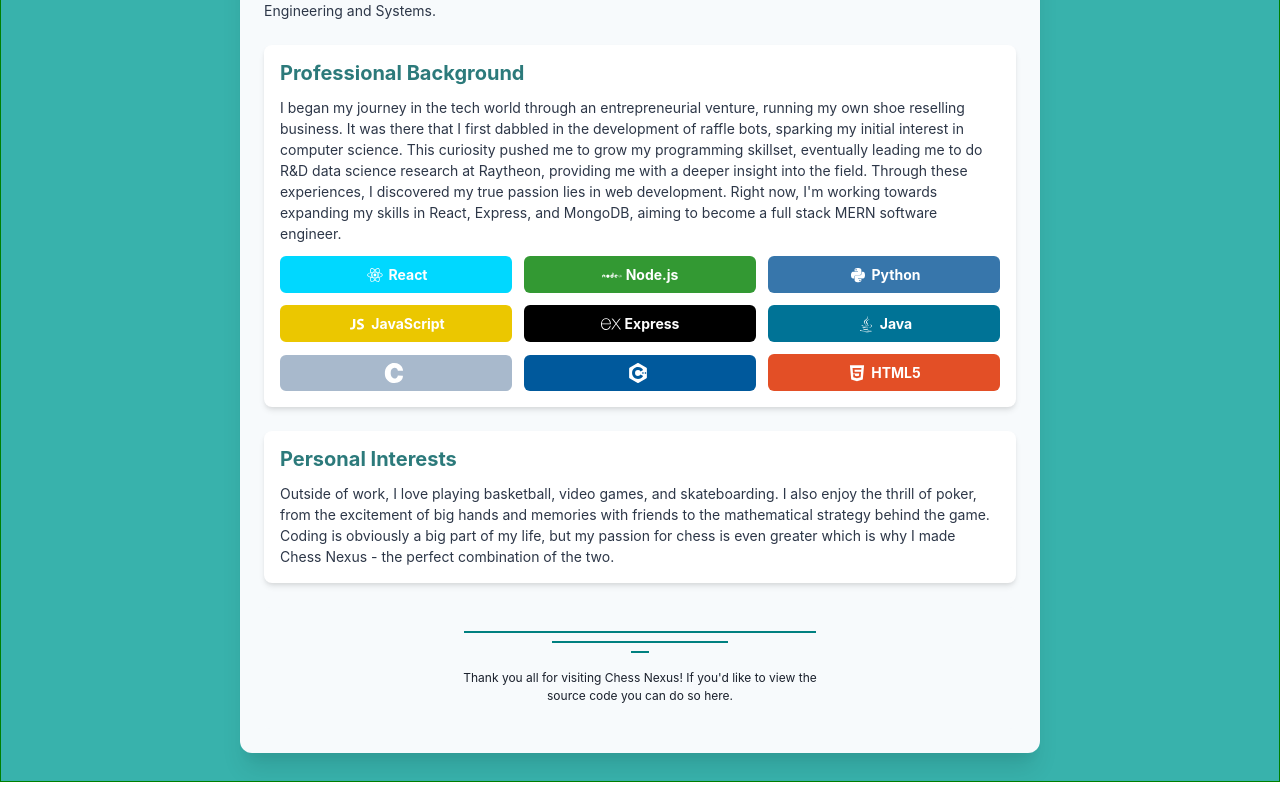
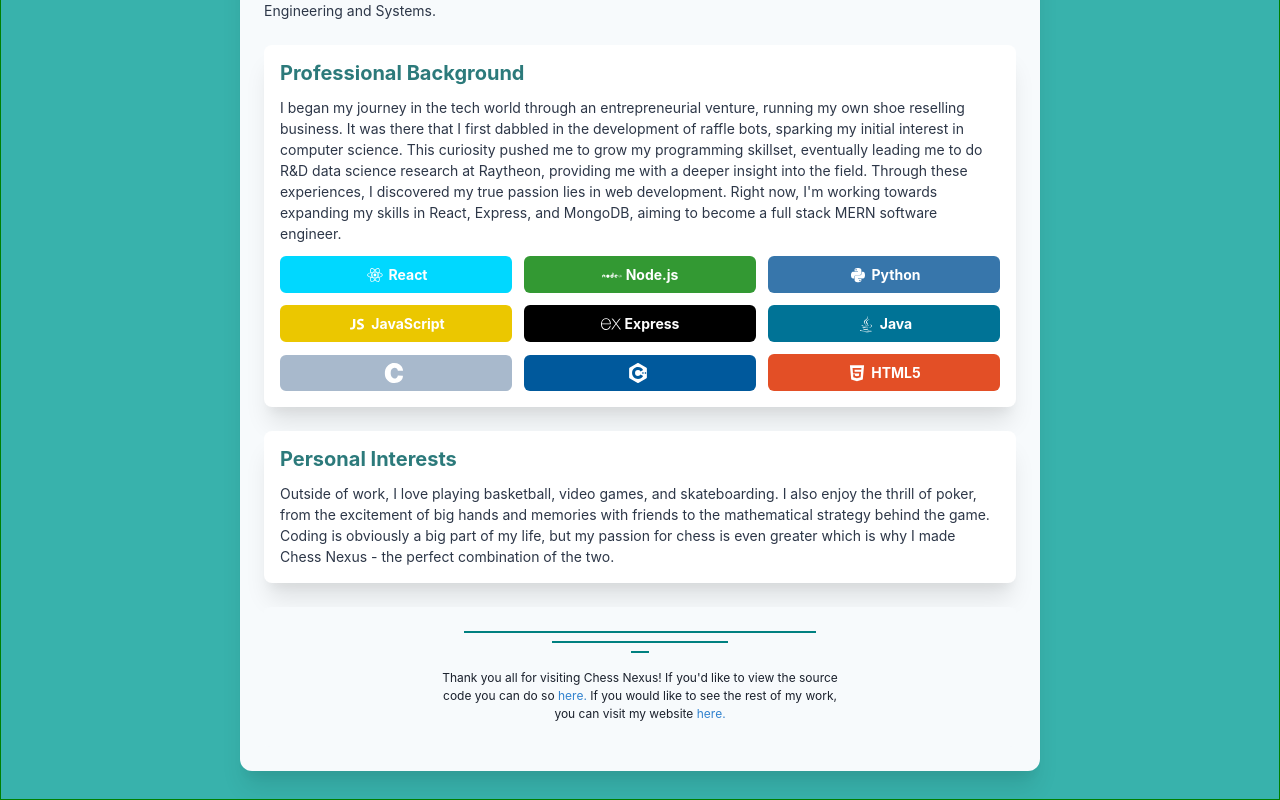
Before and after one commit to htripathi12/chess-nexus, a React (Create React App) app: page /contact in a window 1280 px wide. Shown: the part 333-1133 px from the top of the page. Built offline with nearby package versions, Linux system fonts and the light colour scheme.

Commit message:
profile pic + links

```diff
--- a/src/pages/Contact.js
+++ b/src/pages/Contact.js
@@ -44,7 +44,7 @@
                         transition={{ duration: 0.5 }}
                     >
                         <Image
-                            src="https://via.placeholder.com/130"
+                            src="/ProfilePic.jpg"
                             alt="Profile Picture"
                             borderRadius="full"
                             boxSize="130px"
@@ -106,7 +106,7 @@
                     bg="white"
                     p={4}
                     borderRadius="lg"
-                    boxShadow="md"
+                    boxShadow="xl"
                     initial={{ y: 20, opacity: 0 }}
                     animate={{ y: 0, opacity: 1 }}
                     transition={{ duration: 0.5, delay: 0.2 }}
@@ -151,7 +151,7 @@
                     bg="white"
                     p={4}
                     borderRadius="lg"
-                    boxShadow="md"
+                    boxShadow="xl"
                     initial={{ y: 20, opacity: 0 }}
                     animate={{ y: 0, opacity: 1 }}
                     transition={{ duration: 0.5, delay: 0.4 }}
@@ -175,16 +175,29 @@
                     animate={{ y: 0, opacity: 1 }}
                     transition={{ duration: 0.5, delay: 0.4 }}
                 >
-                    <Box w="50%" h="2px" bg="teal" mx="auto" mb={2}></Box> {/* Now centered */}
+                    <Box w="50%" h="2px" bg="teal" mx="auto" mb={2}></Box>
                     <Box w="25%" h="2px" bg="teal" mx="auto" mb={2}></Box>
                     <Box w="2.5%" h="2px" bg="teal" mx="auto" mb={4}></Box>
-                    <Box textAlign="center" fontSize="xs">
-                        Thank you all for visiting Chess Nexus! If you'd like to view the  <br /> source code
-                        you can do so {''}
-                        <Link href="https://github.com/htripathi12/chess-nexus" isExternal>
-                             here.
-                        </Link>
-                    </Box>
+                    <Flex
+                        direction="column"
+                        align="center"
+                        justify="center"
+                    >
+                        <Box
+                            fontSize="xs"
+                            maxWidth={400}
+                            textAlign="center"
+                        >
+                            Thank you all for visiting Chess Nexus! If you'd like to view the source code you can do so{' '}
+                            <Link href="https://github.com/htripathi12/chess-nexus" isExternal color="blue.500">
+                                here.
+                            </Link>
+                            {' '}If you would like to see the rest of my work, you can visit my website{' '}
+                            <Link href="https://htripathi12.github.io/" isExternal color="blue.500">
+                                here.
+                            </Link>
+                        </Box>
+                    </Flex>
                 </MotionBox>
 
             </VStack>
```
Also changed, not shown: public/ProfilePic.jpg (added).
